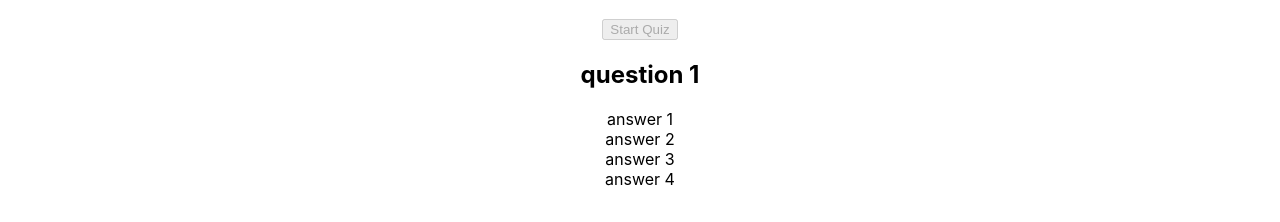
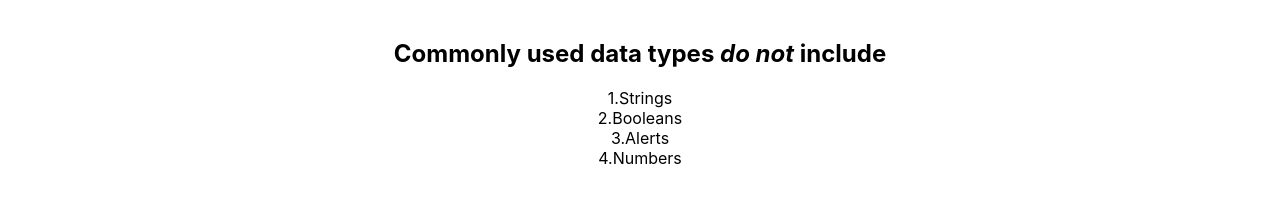
Before and after one commit to Au-RiZeR/Code-Quiz, a plain HTML site: page index.html in a window 1280 px wide. Both pictures are taken after a click on the button "Start Quiz". Shown: the part 103-325 px from the top of the page. Drawn offline with nearby package versions, Linux system fonts and the light colour scheme.

Commit message:
added questions and fixed finished bug

```diff
--- a/index.html
+++ b/index.html
@@ -24,52 +24,52 @@
     </div>
     <main>
         <div id="q1" class="question">
-            <h2>question 1</h2>
+            <h2>Commonly used data types <em>do not</em> include</h2>
             <ul>
-                <li data-answer="correct">answer 1</li>
-                <li data-answer="false">answer 2</li>
-                <li data-answer="false">answer 3</li>
-                <li data-answer="false">answer 4</li>
+                <li data-answer="false">1.Strings</li>
+                <li data-answer="false">2.Booleans</li>
+                <li data-answer="correct">3.Alerts</li>
+                <li data-answer="false">4.Numbers</li>
             </ul>
         </div>
 
         <div id="q2" class="question">
-            <h2>question 2</h2>
+            <h2>the condition in an if / else statement is enclosed within</h2>
             <ul>
-                <li data-answer="false">answer 1</li>
-                <li data-answer="correct">answer 2</li>
-                <li data-answer="false">answer 3</li>
-                <li data-answer="false">answer 4</li>
+                <li data-answer="false">1.Quotes</li>
+                <li data-answer="correct">2.Curly brackets</li>
+                <li data-answer="false">3.Parenthesis</li>
+                <li data-answer="false">4.Square brackets</li>
             </ul>
         </div>
 
         <div id="q3" class="question">
-            <h2>question 3</h2>
+            <h2>arrays in javascript can be used to store</h2>
             <ul>
-                <li data-answer="false">answer 1</li>
-                <li data-answer="false">answer 2</li>
-                <li data-answer="correct">answer 3</li>
-                <li data-answer="false">answer 4</li>
+                <li data-answer="false">1.Numbers and strings</li>
+                <li data-answer="false">2.Other arrays</li>
+                <li data-answer="correct">3.Booleans</li>
+                <li data-answer="false">4.All of the above</li>
             </ul>
         </div>
 
         <div id="q4" class="question">
-            <h2>question 4</h2>
+            <h2>string values must be enclosed within _____ when being assigned to variables</h2>
             <ul>
-                <li data-answer="false">answer 1</li>
-                <li data-answer="false">answer 2</li>
-                <li data-answer="false">answer 3</li>
-                <li data-answer="correct">answer 4</li>
+                <li data-answer="false">1.Commas</li>
+                <li data-answer="false">2.Curly brackets</li>
+                <li data-answer="false">3.Quotes</li>
+                <li data-answer="correct">4.Parenthesis</li>
             </ul>
         </div>
 
         <div id="q5" class="question">
-            <h2>question 5</h2>
+            <h2>a very useful tool during development and debugging for printing content to the debugger is:</h2>
             <ul>
-                <li data-answer="correct">answer 1</li>
-                <li data-answer="correct">answer 2</li>
-                <li data-answer="correct">answer 3</li>
-                <li data-answer="correct">answer 4</li>
+                <li data-answer="false">1.Javascript</li>
+                <li data-answer="false">2.Terminal / Bash</li>
+                <li data-answer="false">3.For Loops</li>
+                <li data-answer="correct">4.console.log</li>
             </ul>
         </div>
     </main>
--- a/script.js
+++ b/script.js
@@ -10,8 +10,9 @@ $( document ).ready(function() {
         e.preventDefault();
         score = 0;
         quizTime = 90;
+        finished = false;
         $("#score").text(score);
-        document.getElementById("start").disabled = true;
+        document.getElementById("start").style.display = "none";
         x = setInterval(function() {
             quizTime = quizTime -1;
             if (quizTime < 0) {
@@ -27,7 +28,7 @@ $( document ).ready(function() {
     function checkFinish() {
         if (quizTime <= 0 || finished == true) {
             clearInterval(x);
-            document.getElementById("start").disabled = false;
+            document.getElementById("start").style.display = "block";
         }
     }
 
```
